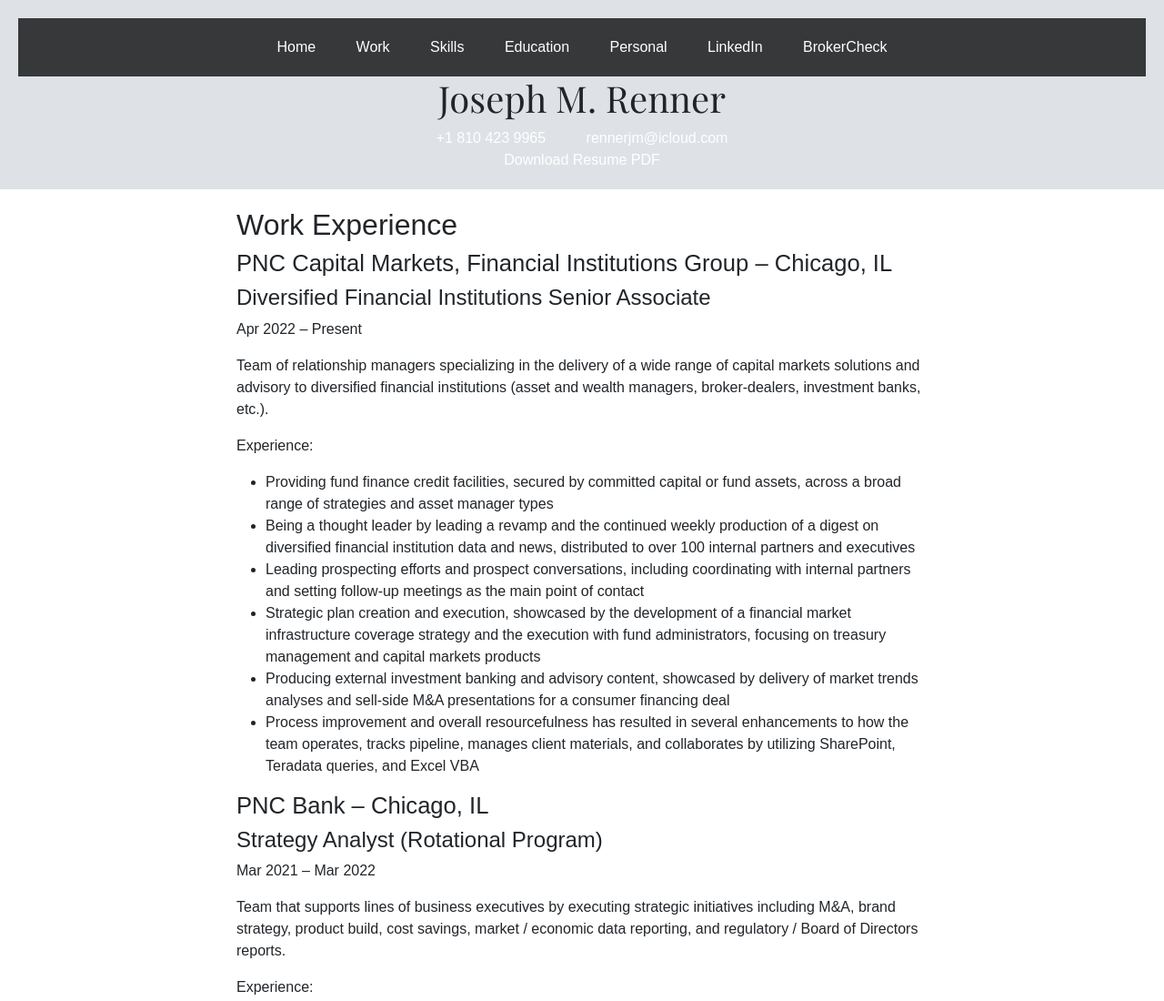
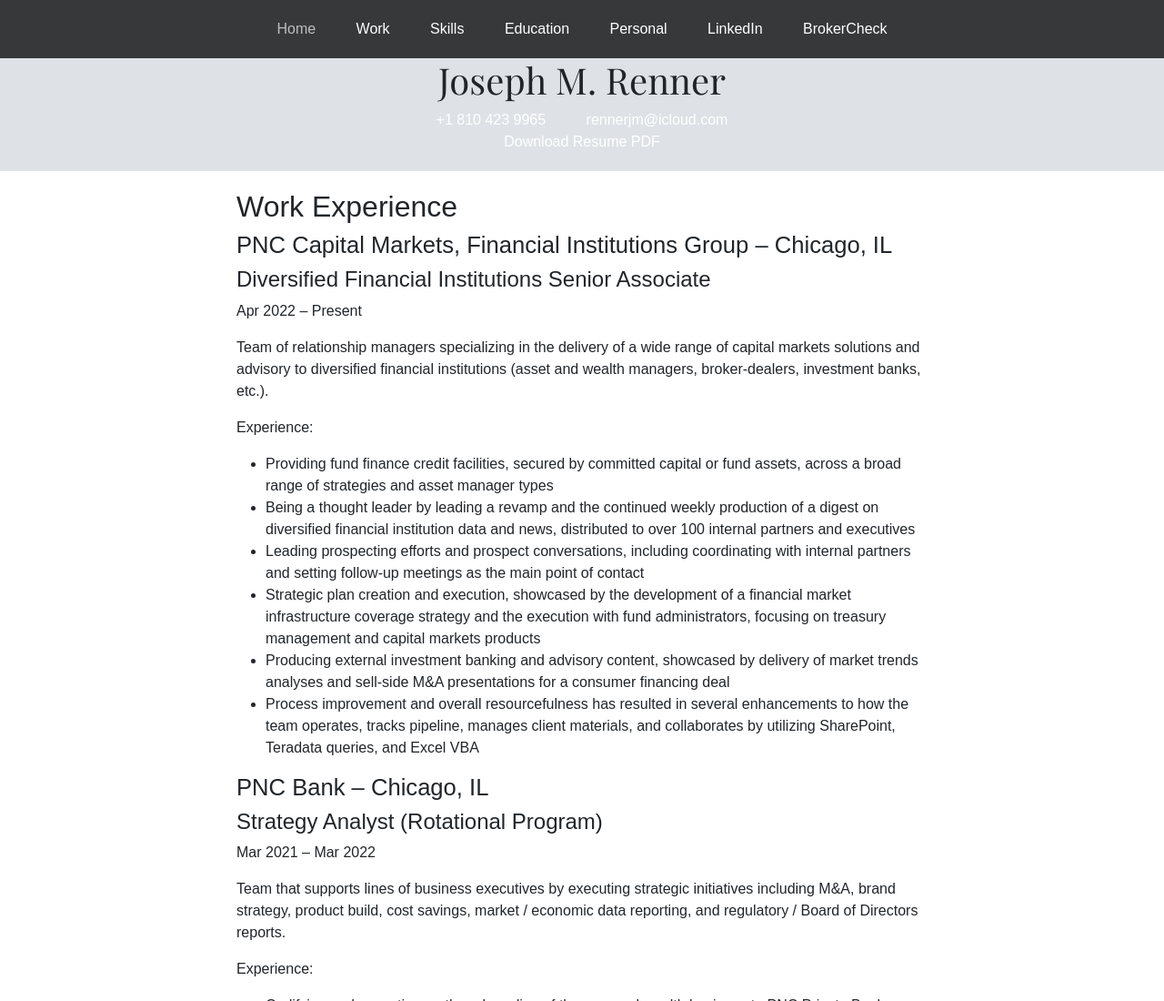
Before and after one commit to jrenn3/resume, a plain HTML site: page index.html in a window 1280 px wide. Shown: the top 1100 px of the page at 91% size. Drawn offline with nearby package versions, Linux system fonts and the light colour scheme.

Commit message:
Header UI improvements, active tabs, Contact links

```diff
--- a/index.html
+++ b/index.html
@@ -17,7 +17,7 @@
         <header>
             <nav>
                 <div>
-                    <a href="./index.html">Home</a>
+                    <a href="./index.html" class="currentPage">Home</a>
                     <a href="./pages/work.html">Work</a>
                     <a href="./pages/skills.html">Skills</a>
                     <a href="./pages/education.html">Education</a>
--- a/style.css
+++ b/style.css
@@ -11,7 +11,13 @@
   }
 }
 
-header, footer {
+header {
+  text-align: center;
+  background-color: #DEE2E6;
+  padding: 0 0 20px 0;
+}
+
+footer {
     text-align: center;
     background-color: #DEE2E6;
     padding: 20px 20px 20px 20px;
@@ -49,10 +55,10 @@
 a:active {color: #fdc500; text-decoration: none;}
 
 a.currentPage {
-    color: #ffffffac;;
+    color: #ffffffac;
 }
 
-div.contact.a:link {color: #1e1a54; text-decoration: none;}
+div.contact a:link {color: #1e1a54; text-decoration: none;}
 a.contact:visited {color: #322d92; text-decoration: none;}
 a.contact:hover {color: #00509d; text-decoration: none;}
 a.contact:active {color: #fdc500; text-decoration: none;}
```
